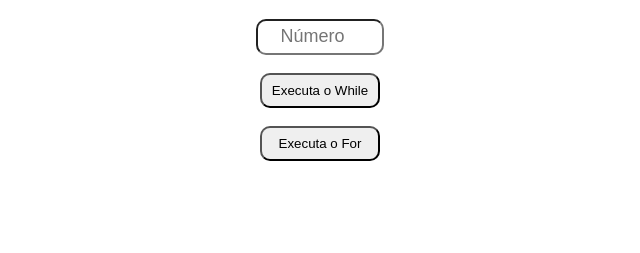
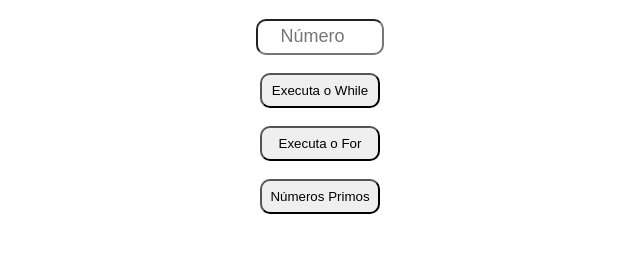
Before and after one commit to juliapzp/aula-logica-while-for, a plain HTML site: page index.html in a window 1280 px wide. Shown: the part 61-314 px from the top of the page, without its empty margins (320-960 px from the left). Drawn offline with Linux system fonts and the light colour scheme.

Commit message:
initial commit

```diff
--- a/index.html
+++ b/index.html
@@ -11,7 +11,8 @@
       <h1>Aula de Lógica</h1>
       <input type="number" id="entrada" placeholder="Número"><br><br>
       <button onclick="executaWhile()">Executa o While</button><br><br>
-      <button onclick="executaFor()">Executa o For</button><br>
+      <button onclick="executaFor()">Executa o For</button><br><br>
+      <button onclick="primos()">Números Primos</button><br><br>
     </div>
     <script src="script.js"></script>
   </body>
--- a/script.js
+++ b/script.js
@@ -27,6 +27,7 @@ function primos(){
         if divisores == 2{
             qtd ++;
         }
+        i ++;
     }
     alert(qtd);
 }
```
